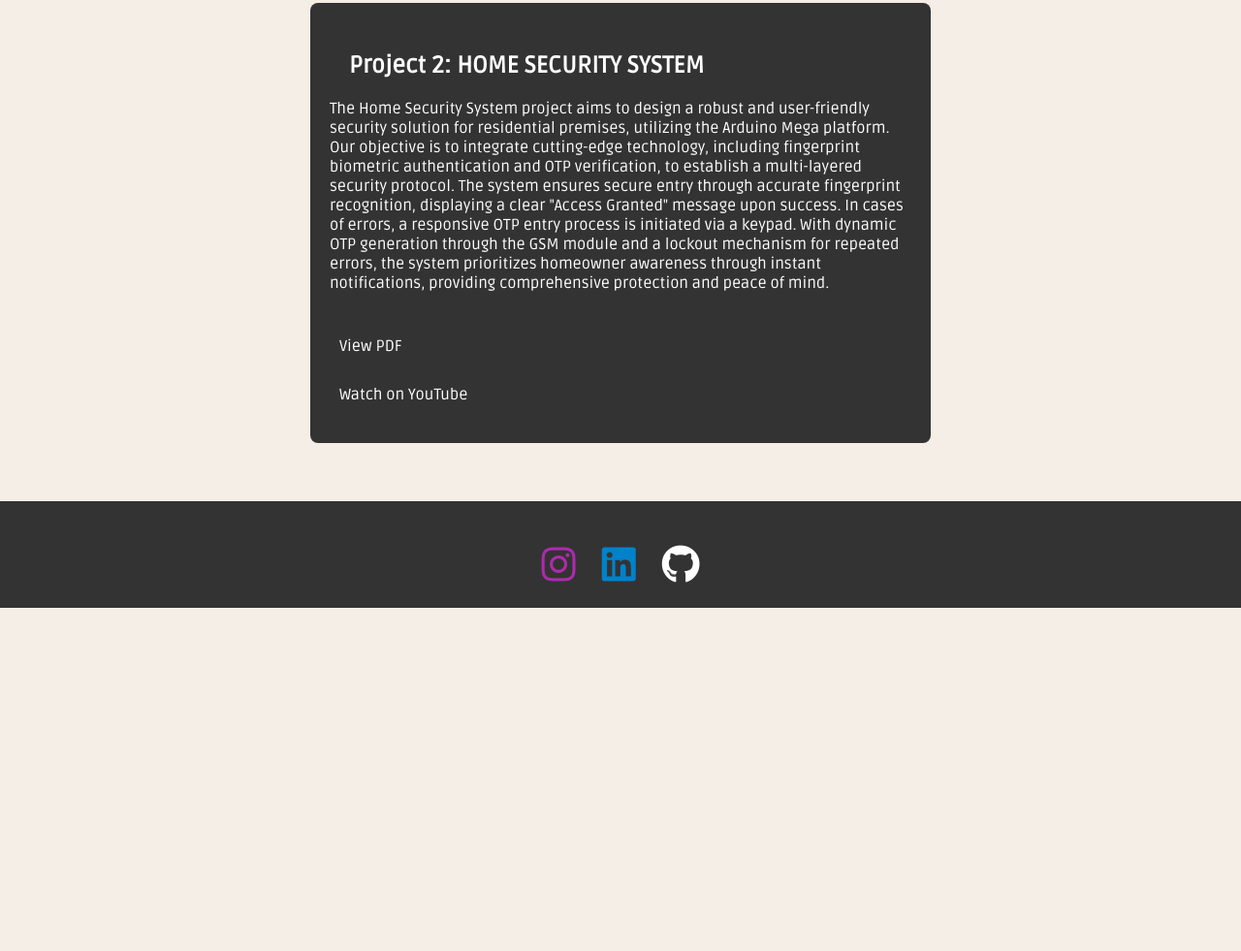
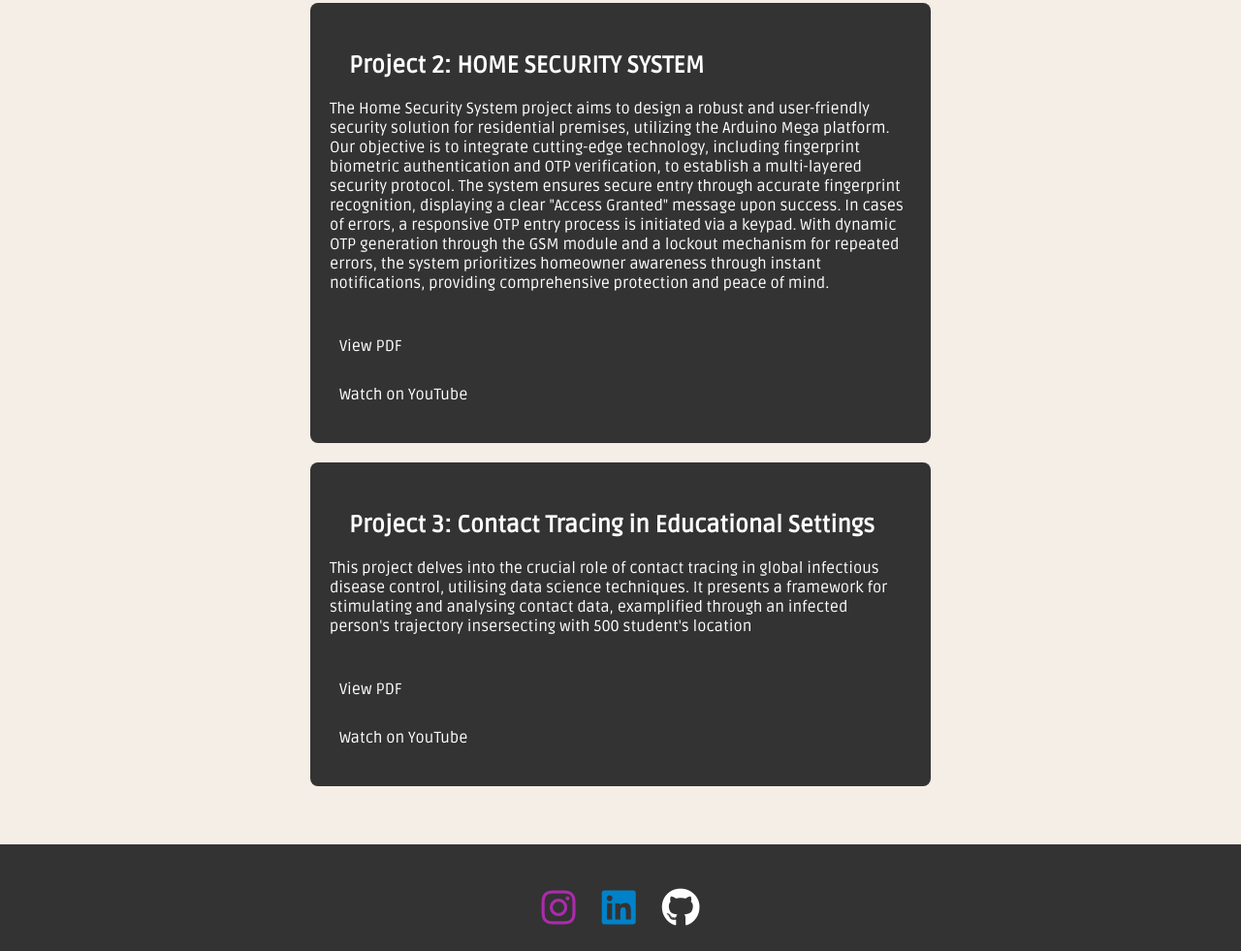
Before and after one commit to Sanjitha0510/portfolio, a plain HTML site: page project.html in a window 1280 px wide. Shown: the part 553-1534 px from the top of the page at 97% size. Before the commit the page ends 1180 px from the top, so only its background shows below. Drawn offline with Linux system fonts and the light colour scheme.

Commit message:
Update project.html

```diff
--- a/project.html
+++ b/project.html
@@ -39,6 +39,14 @@
                 <a href="https://www.youtube.com/watch?v=h8rBGLOdKo4" target="_blank">Watch on YouTube</a>
             </div>
         </section>
+        <section class="project">
+            <h2>Project 3: Contact Tracing in Educational Settings</h2>
+            <p>This project delves into the crucial role of contact tracing in global infectious disease control, utilising data science techniques. It presents a framework for stimulating and analysing contact data, examplified through an infected person's trajectory insersecting with 500 student's location</p>
+            <div class="links">
+                <a href="22BRS1047_HOME SECURITY SYSTEM.pdf" target="_blank">View PDF</a>
+                <a href="https://www.youtube.com/watch?v=h8rBGLOdKo4" target="_blank">Watch on YouTube</a>
+            </div>
+        </section>
         <footer>
             <div class="icon">
                 <a style="color: #ac2bac;" href="https://www.instagram.com/sanjitharao/" role="button"><i class="fab fa-instagram fa-lg"></i></a>
```
